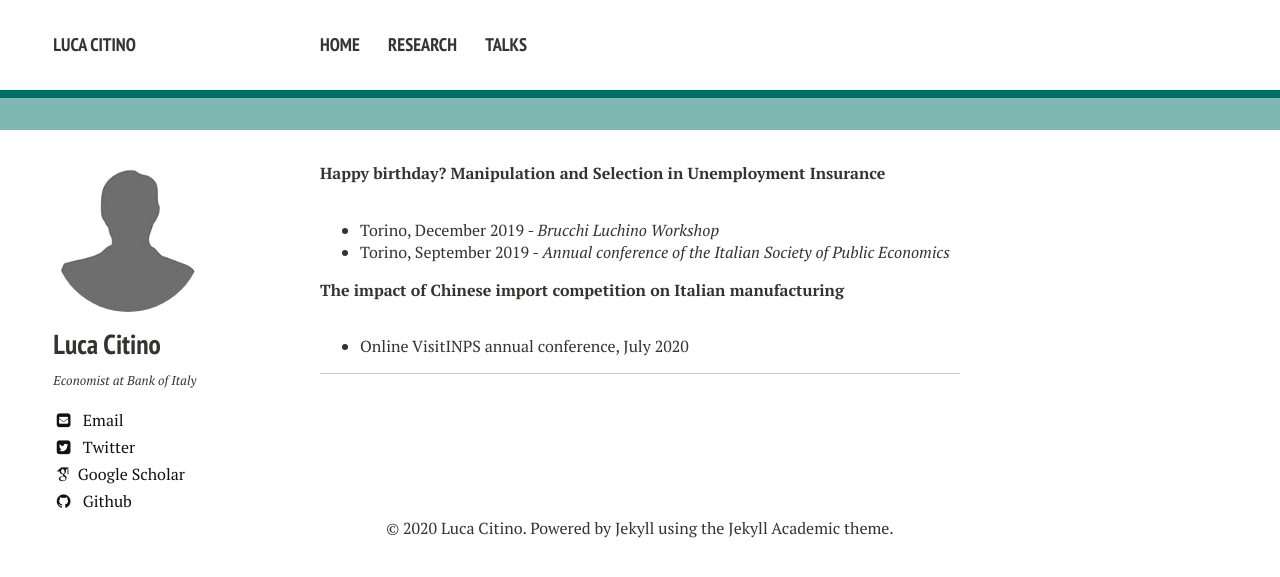
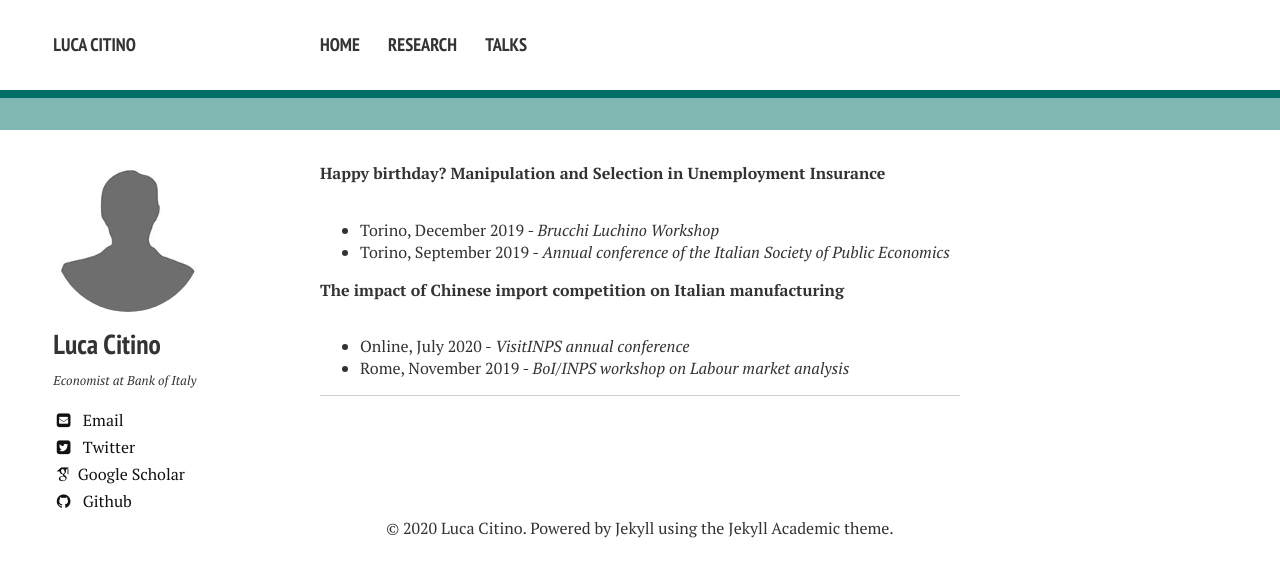
Before and after one commit to luca-citino/luca-citino.github.io, a Jekyll site: the page built from talks.md, in a window 1280 px wide. Shown: the top 577 px of the page. Built offline with Jekyll 4.4.1, drawn with Linux system fonts in a browser that asks for light colours; nearby versions of some CDN libraries; some web fonts are replaced.

Commit message:
Update talks.md

```diff
--- a/talks.md
+++ b/talks.md
@@ -9,4 +9,5 @@ layout: page
 
 **The impact of Chinese import competition on Italian manufacturing**
 
-- Online VisitINPS annual conference, July 2020
+- Online, July 2020 - *VisitINPS annual conference*
+- Rome, November 2019 - *BoI/INPS workshop on Labour market analysis*
```
